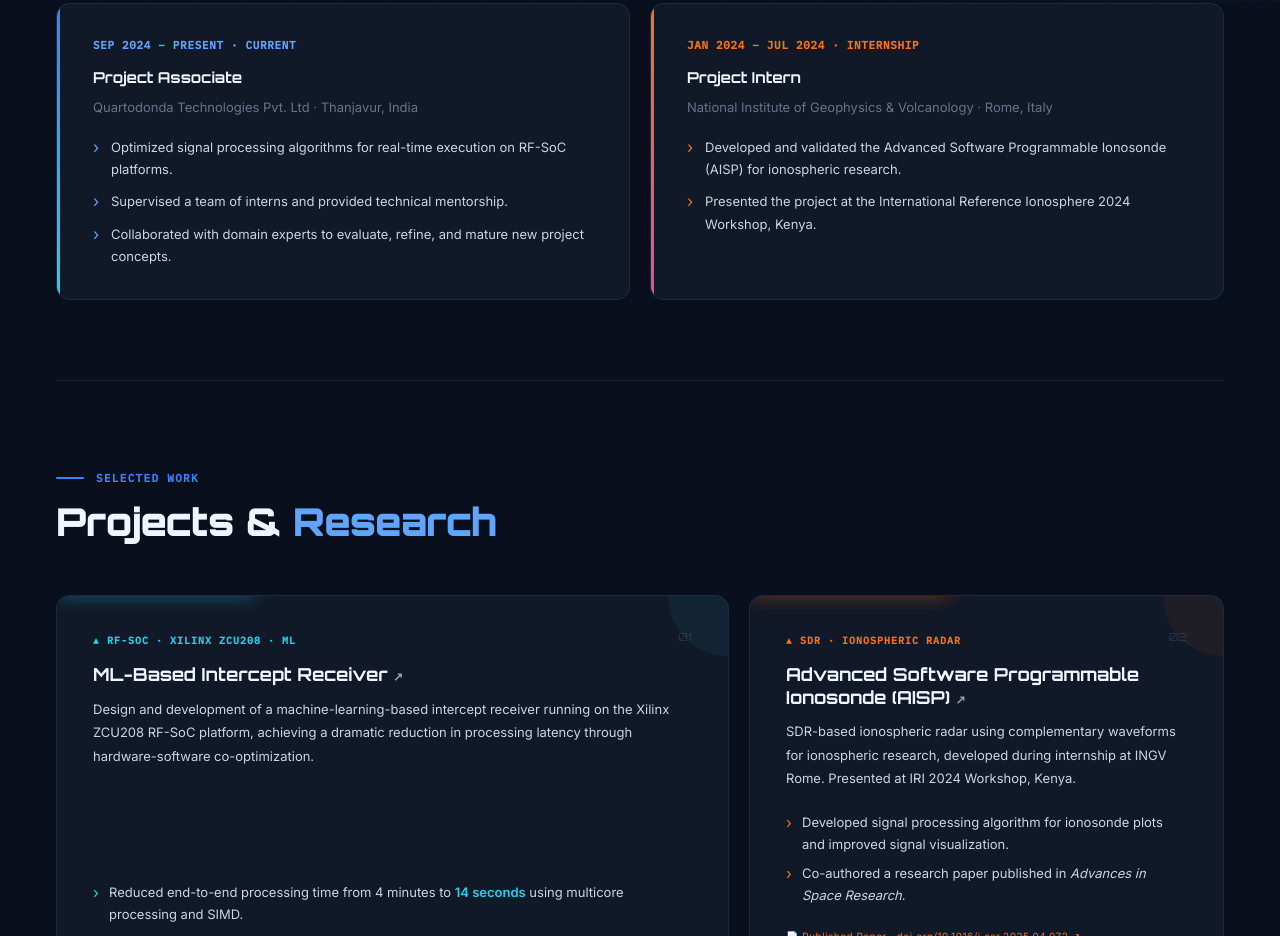
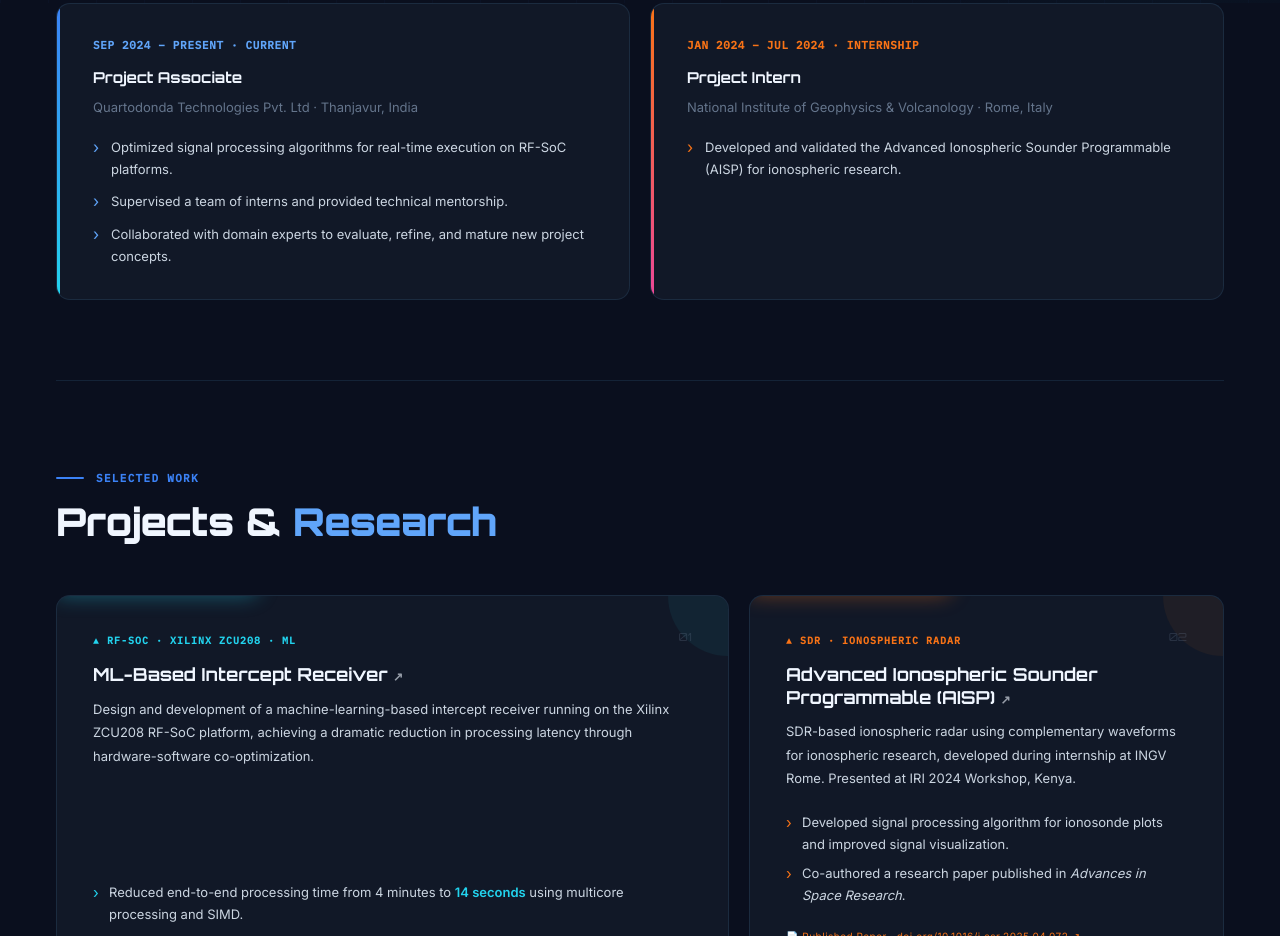
Before and after one commit to G-bala/balasjourney, a plain HTML site: page index.html in a window 1280 px wide. Shown: the part 797-1733 px from the top of the page. Drawn offline with Linux system fonts and the light colour scheme.

Commit message:
Update index.html
aisp full form corrected

```diff
--- a/index.html
+++ b/index.html
@@ -676,8 +676,7 @@ footer {
     <div class="exp-role">Project Intern</div>
     <div class="exp-org">National Institute of Geophysics &amp; Volcanology · Rome, Italy</div>
     <ul class="exp-bullets">
-      <li>Developed and validated the Advanced Software Programmable Ionosonde (AISP) for ionospheric research.</li>
-      <li>Presented the project at the International Reference Ionosphere 2024 Workshop, Kenya.</li>
+      <li>Developed and validated the Advanced Ionospheric Sounder Programmable (AISP) for ionospheric research.</li>
     </ul>
   </div>
 </div>
@@ -787,13 +786,13 @@ footer {
         transform: translateY(0);
       }
     </style>
-    <a href="https://www.balasjourney.in/aisp-ionosonde.html" target="_blank" rel="noopener noreferrer" style="text-decoration:none;display:contents;">
+    <a href="https://www.balasjourney.in/aisp-ionosonde.jsx" target="_blank" rel="noopener noreferrer" style="text-decoration:none;display:contents;">
     <div class="project-card card-orange card-span-5 aisp-card" style="cursor:pointer;">
       <div class="aisp-hover-tag">Click to know more ↗</div>
       <div class="card-corner"></div>
       <div class="project-freq">▲ SDR · Ionospheric Radar</div>
       <div class="project-num">02</div>
-      <h3 class="project-title">Advanced Software Programmable Ionosonde (AISP) <span style="font-size:12px;opacity:0.6;">↗</span></h3>
+      <h3 class="project-title">Advanced Ionospheric Sounder Programmable (AISP) <span style="font-size:12px;opacity:0.6;">↗</span></h3>
       <p class="project-desc">SDR-based ionospheric radar using complementary waveforms for ionospheric research, developed during internship at INGV Rome. Presented at IRI 2024 Workshop, Kenya.</p>
       <ul class="project-highlights">
         <li>Developed signal processing algorithm for ionosonde plots and improved signal visualization.</li>
```
